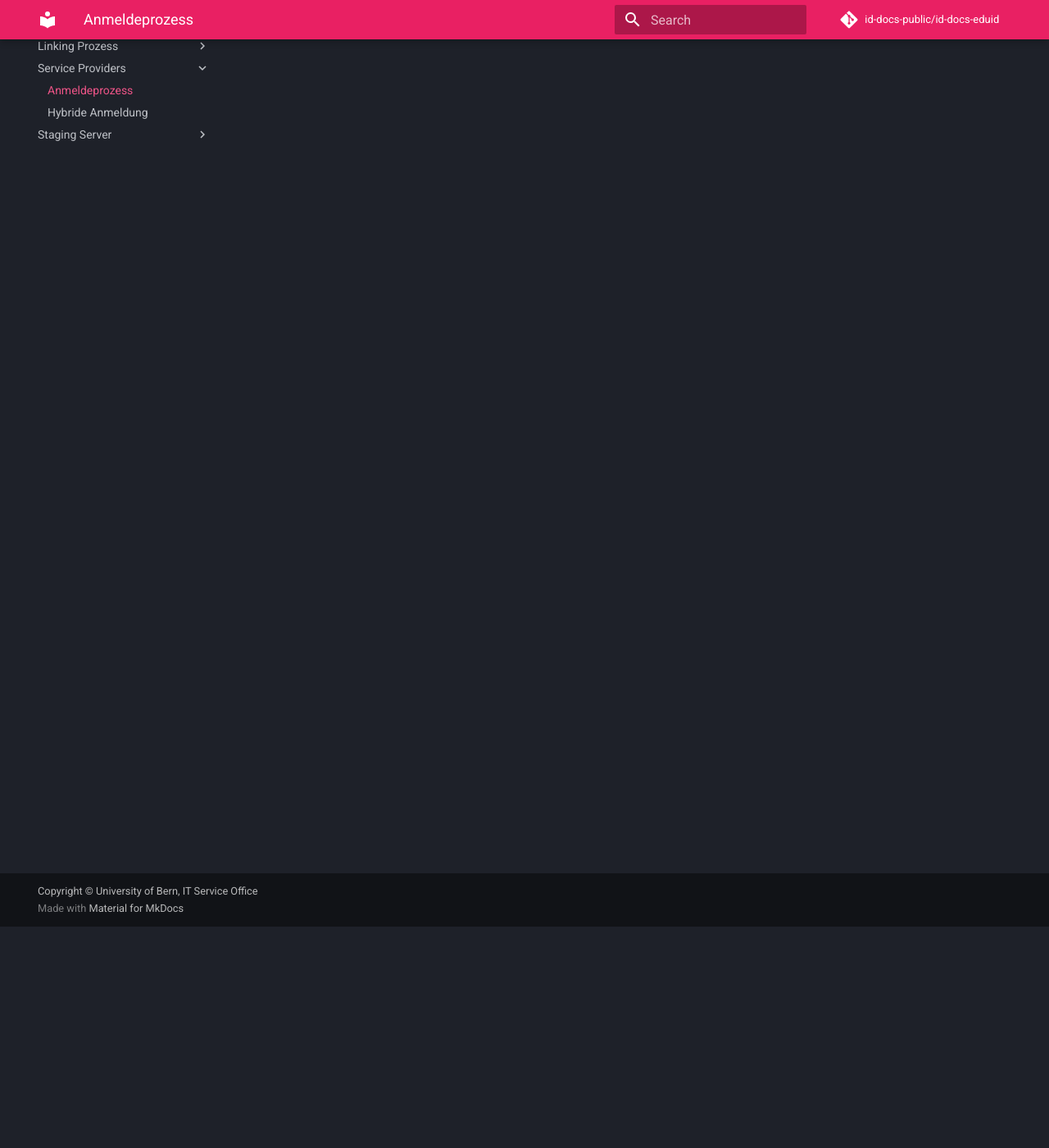
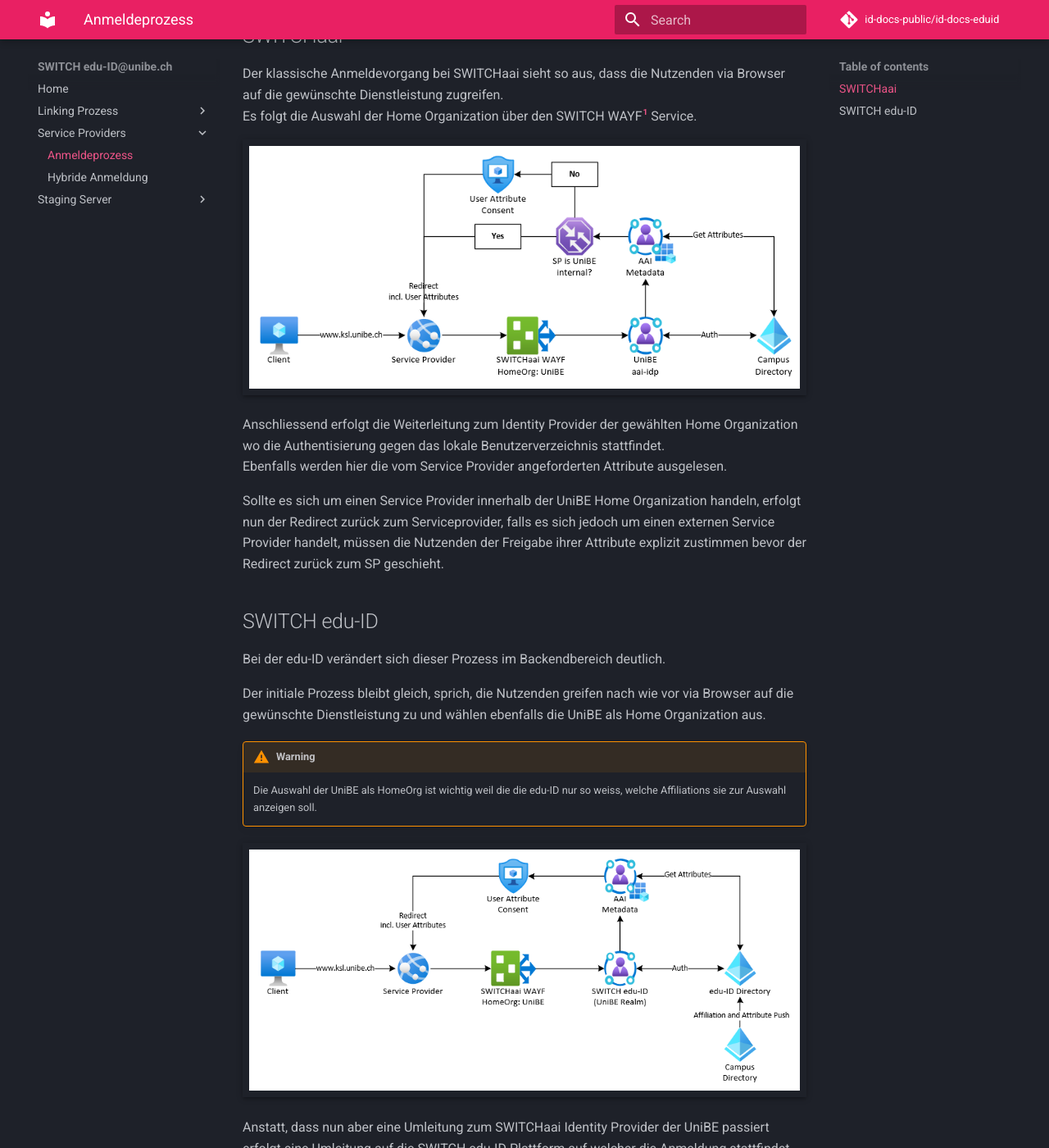
Before and after one commit to idci-unibe-ch/docs-eduid, an MkDocs documentation site: the page built from docs/service-provider/login-process.md, in a window 1280 px wide and 1400 px high, scrolled down 270 px. Shown: the whole window at 82% size. Built offline with MkDocs 1.6.1 and Material for MkDocs 9.7.7, drawn with Linux system fonts in a browser that asks for light colours; some of the changed text lies outside the part shown.

Commit message:
(story): Added pages to edu-id docs

```diff
--- a/docs/service-provider/login-process.md
+++ b/docs/service-provider/login-process.md
@@ -1,3 +1,41 @@
 # Anmeldeprozess
-!!! note
-    Dieser Abschnitt befindet sich im Aufbau
+
+Mit der Umstellung von SWITCHaai auf die SWITCH edu-ID wird sich auch der Anmeldeprozess deutlich verändern.
+Nachfolgend sollen dies Änderungen aufgezeigt werden.
+
+## SWITCHaai
+Der klassische Anmeldevorgang bei SWITCHaai sieht so aus, dass die Nutzenden via Browser auf die gewünschte Dienstleistung zugreifen.
+Es folgt die Auswahl der Home Organization über den SWITCH WAYF[^1] Service.
+
+![SWITCHaai Anmeldeprozess](./img/login_switchaai.png)
+
+Anschliessend erfolgt die Weiterleitung zum Identity Provider der gewählten Home Organization wo die Authentisierung gegen das lokale Benutzerverzeichnis stattfindet.
+Ebenfalls werden hier die vom Service Provider angeforderten Attribute ausgelesen.
+
+Sollte es sich um einen Service Provider innerhalb der UniBE Home Organization handeln, erfolgt nun der Redirect zurück zum Serviceprovider, falls es sich jedoch um einen externen Service Provider handelt, müssen die Nutzenden der Freigabe ihrer Attribute explizit zustimmen bevor der Redirect zurück zum SP geschieht.
+
+## SWITCH edu-ID
+Bei der edu-ID verändert sich dieser Prozess im Backendbereich deutlich.
+
+Der initiale Prozess bleibt gleich, sprich, die Nutzenden greifen nach wie vor via Browser auf die gewünschte Dienstleistung zu und wählen ebenfalls die UniBE als Home Organization aus.
+
+!!! warning
+    Die Auswahl der UniBE als HomeOrg ist wichtig weil die die edu-ID nur so weiss, welche Affiliations sie zur Auswahl anzeigen soll.
+
+![SWITCH Edu-ID Anmeldeprozess](./img/login_eduid.png)
+
+Anstatt, dass nun aber eine Umleitung zum SWITCHaai Identity Provider der UniBE passiert erfolgt eine Umleitung auf die SWITCH edu-ID Plattform auf welcher die Anmeldung stattfindet.
+Dieses System hat keine Anbindung an das lokales Benutzerverzeichnis der HomeOrg. Die Authentifizierung erfolgt also mit einem separaten Benutzerkonto.
+
+Um trotzdem sicherstellen zu können, dass die Service Provider die benötigten Attribute erhalten werden die Accountdaten bei Änderungen im lokalen Benutzerverzeichnis an die SWITCH edu-ID übermittelt.
+
+Sämtliche Accounts des lokalen Benutzerverzeichnisses werden mit einer einzigen edu-ID verknüpft.
+Besitzen die Nutzenden mehr als einen einen Account wird ein Affiliation Chooser angezeigt in welchem der gewünschte Account ausgewählt werden kann.
+![Affiliation Chooser](./img/affiliation_chooser.png)
+
+Ebenfalls kann bei der edu-ID nicht mehr nach internen und externen Dienstleistungen unterschieden werden. Die Nutzenden erhalten also in jedem Fall das User Attribute Consent Fenster angezeigt, in welchem sie Ihre Zustimmung zur Attributfreigabe geben müssen.
+
+
+[^1]:
+    WAYF = Where Are You From
+    Hier wird definiert gegenüber welcher Home-Organization die Anmeldung stattfinden soll.
--- a/mkdocs.yml
+++ b/mkdocs.yml
@@ -40,6 +40,7 @@ nav:
   - Home: index.md
   - Linking Prozess:
     - AAI-API: linking/aai-api.md
+    - OneIM-API: linking/oneim-api.md
   - Service Providers:
     - Anmeldeprozess: service-provider/login-process.md
     - Hybride Anmeldung: service-provider/hybrid-login.md
```
Also changed, not shown: docs/index.md (+3 -3 lines), docs/linking/oneim-api.md (added, +4 -0 lines), docs/service-provider/hybrid-login.md (+1 -0 lines), docs/staging-server/how-it-works.md (+8 -9 lines), docs/staging-server/how-to-use.md (+7 -4 lines), docs/service-provider/img/affiliation_chooser.png (added), docs/service-provider/img/login_eduid.png (added), docs/service-provider/img/login_switchaai.png (added).
